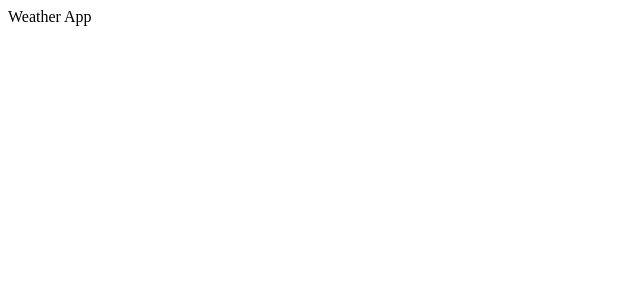
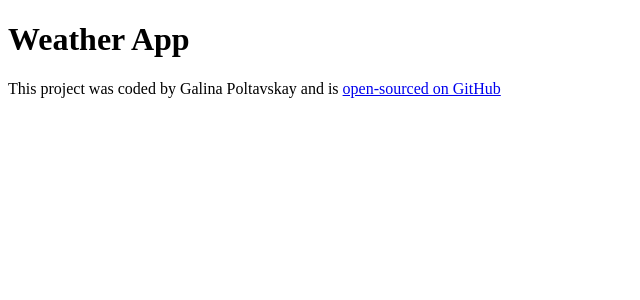
Before and after one commit to Poltavskay/react-weather-app, a React (Create React App) app: page / in a window 1280 px wide. Shown: the top 300 px of the page, without its empty margins (0-640 px from the left). Built offline with nearby package versions, Linux system fonts and the light colour scheme.

Commit message:
Added the GitHub repo URL

```diff
--- a/src/App.js
+++ b/src/App.js
@@ -2,5 +2,19 @@
 
 
 export default function App() {
-  return <div className="App">Weather App </div>;
+  return (
+    <div className="App">
+      <h1> Weather App</h1>
+      <footer>
+        This project was coded by Galina Poltavskay and is{" "}
+        <a
+          href="https://github.com/Poltavskay/react-site"
+          target="_blank"
+          rel="noreferrer"
+        >
+          open-sourced on GitHub
+        </a>
+      </footer>
+    </div>
+  );
 }
```
